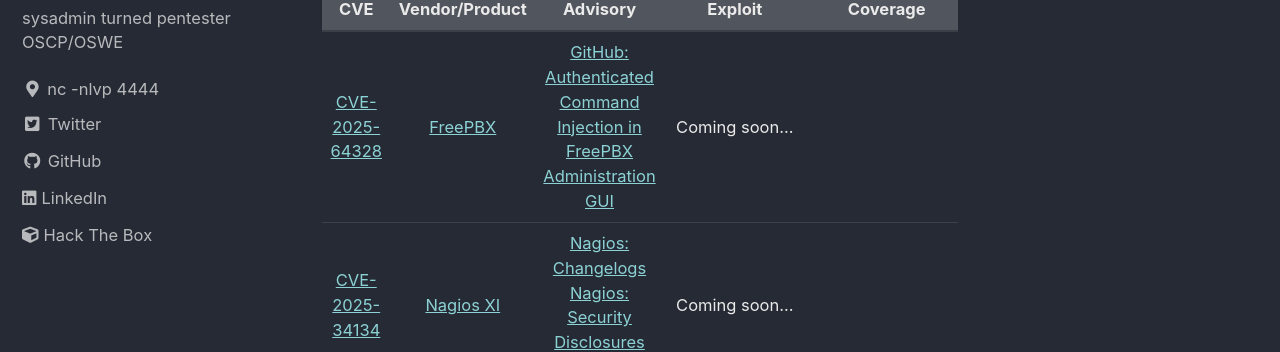
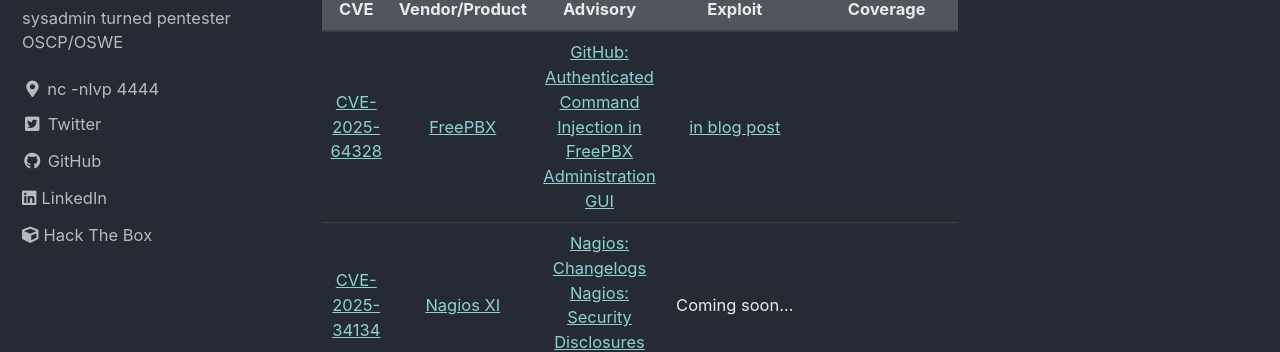
Before and after one commit to mcorybillington/mcorybillington.github.io, a Jekyll site: the page built from _pages/research.md, in a window 1280 px wide and 900 px high. Shown: the part 326-678 px from the top of the window. Built offline with Jekyll 4.4.1, drawn with Linux system fonts in a browser that asks for light colours; cached includes are drawn as plain includes.

Commit message:
Revise vulnerability table with updated exploit link for CVE-2025-64328
Updated exploit links for CVE-2025-64328 and added additional details for other vulnerabilities.

```diff
--- a/_pages/research.md
+++ b/_pages/research.md
@@ -9,7 +9,7 @@
 
 |  CVE  | Vendor/Product | Advisory  |  Exploit  |  Coverage  |
 | :---: | :-------: | :---------------: | :-------: | :--------: |
-|[CVE-2025-64328](https://www.cve.org/cverecord?id=CVE-2025-64328) | [FreePBX](https://www.freepbx.org/) | [GitHub: Authenticated Command Injection in FreePBX Administration GUI](https://github.com/FreePBX/security-reporting/security/advisories/GHSA-vm9p-46mv-5xvw) | Coming soon...
+|[CVE-2025-64328](https://www.cve.org/cverecord?id=CVE-2025-64328) | [FreePBX](https://www.freepbx.org/) | [GitHub: Authenticated Command Injection in FreePBX Administration GUI](https://github.com/FreePBX/security-reporting/security/advisories/GHSA-vm9p-46mv-5xvw) | [in blog post](/CVE-2025-64328-FreePBX-Authenticated-Command-Injection/)
 |[CVE-2025-34134](https://www.cve.org/cverecord?id=CVE-2025-34134) | [Nagios XI](https://www.nagios.com/products/nagios-xi/) | [Nagios: Changelogs](https://www.nagios.com/changelog/)<br>[Nagios: Security Disclosures](https://www.nagios.com/products/security/)<br>[VulnCheck](https://www.vulncheck.com/advisories/nagios-xi-rce-via-business-process-intelligence-bpi) | Coming soon...
 |[CVE-2025-34287](https://www.cve.org/cverecord?id=CVE-2025-34287) | [Nagios XI](https://www.nagios.com/products/nagios-xi/) | [Nagios: Changelogs](https://www.nagios.com/changelog/)<br>[Nagios: Security Disclosures](https://www.nagios.com/products/security/)<br>[VulnCheck](https://www.vulncheck.com/advisories/nagios-xi-privilege-escalation-via-improperly-owned-script) | Coming soon...
 |[CVE-2025-34227](https://www.cve.org/cverecord?id=CVE-2025-34227) | [Nagios XI](https://www.nagios.com/products/nagios-xi/) | [Nagios: Changelogs](https://www.nagios.com/changelog/)<br>[Nagios: Security Disclosures](https://www.nagios.com/products/security/) | [CVE-2025-34227_nagios-command-injection.txt](/exploits/CVE-2025-34227_nagios-command-injection.txt)
```
